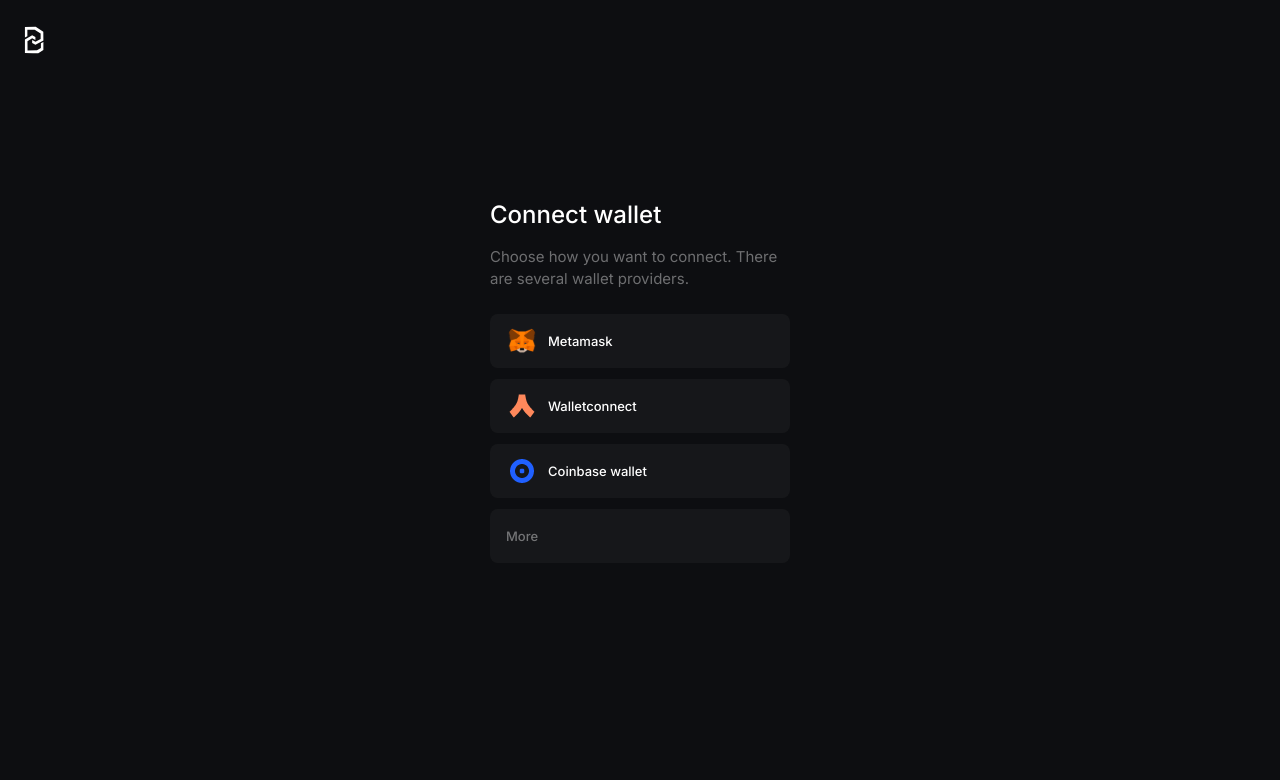
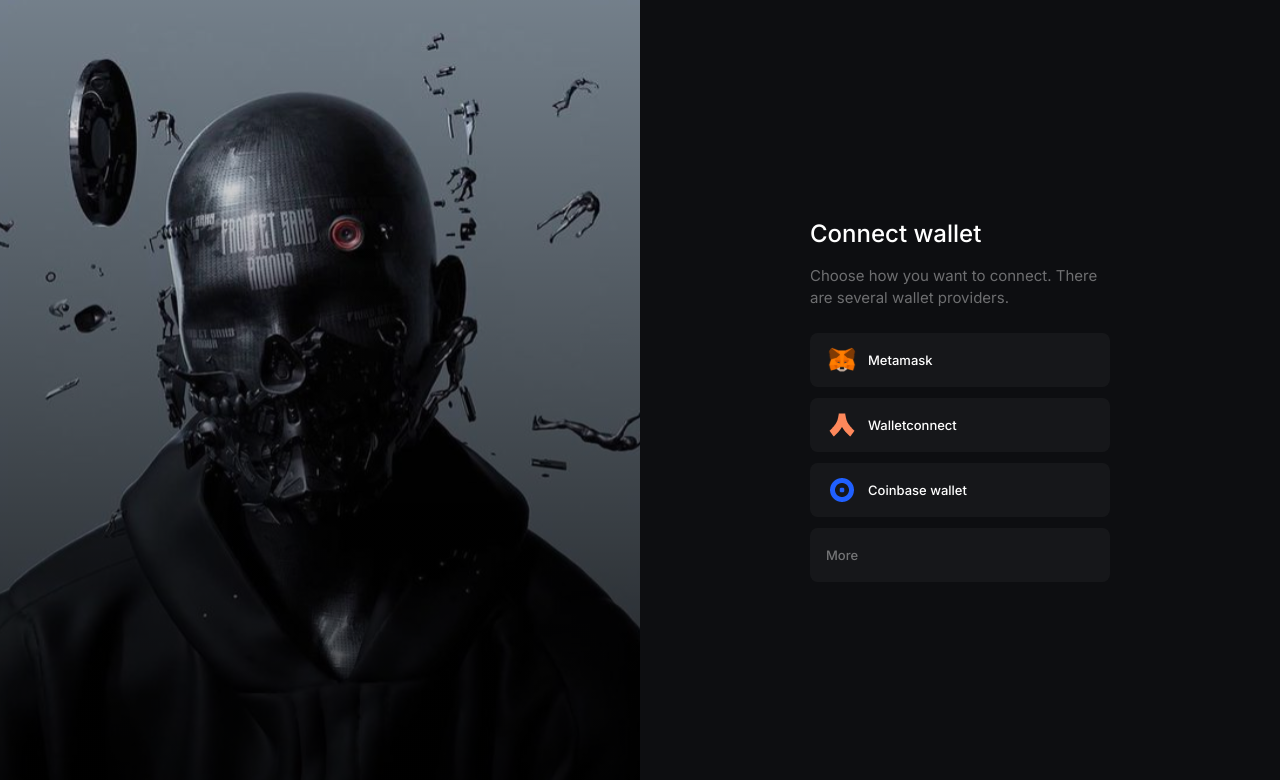
Before and after one commit to BnollarGroup/Bnollar, a React (Create React App) app: page /connect-wallet in a window 1280 px wide. Shown: the top 780 px of the page. Built offline with nearby package versions, Linux system fonts and the light colour scheme.

Commit message:
finish connect-wallet page whole responsive fixing

```diff
--- a/src/pages/SignIn/SignIn.module.css
+++ b/src/pages/SignIn/SignIn.module.css
@@ -1,108 +1,3 @@
-/* .signIn {
-  width: 100%;
-  min-height: 100vh;
-  background-color: #0d0e11;
-  display: flex;
-  overflow-y: hidden;
-}
-
-.leftImage {
-  flex: 0.5;
-}
-
-.logo {
-  display: none;
-}
-
-.maskImg {
-  width: 100%;
-  height: 100vh;
-  object-fit: cover;
-  object-position: 50% 50%;
-}
-
-.rightSignIn {
-  display: flex;
-  justify-content: center;
-  align-items: center;
-  flex: 0.5;
-}
-
-.signIinWrapper {
-  width: 360px;
-  margin: 0 20px;
-}
-
-.title {
-  font-size: 24px;
-  font-weight: 500;
-  line-height: 30px;
-  color: #fff;
-}
-
-.text {
-  font-size: 15px;
-  line-height: 22px;
-  margin-top: 16px;
-  width: 300px;
-  color: rgba(255, 255, 255, 0.4);
-}
-
-.signInContent {
-  width: 100%;
-  display: flex;
-  flex-direction: column;
-  row-gap: 11px;
-  margin-top: 24px;
-}
-
-
-@media all and (max-width: 768px) {
-  .maskImg {
-    display: none;
-  }
-  .signIn {
-    justify-content: center;
-    flex-direction: column;
-  }
-
-  .logo {
-    display: block;
-  }
-
-  .leftImage {
-   padding: 21.5px 0 0 16px;
-   width: fit-content;
-   height: 60px;
-  }
-}
-
-@media all and (max-width: 320px) {
-  .signIn {
-    flex-direction: column;
-    justify-content: center;
-  }
-
-  .rightSignIn {
-    flex: 1;
-  }
-  .signInWrapper {
-    width: 100%;
-  }
-
-  .leftImage {
-    display: block;
-    padding-left: 16px;
-    padding-top: 21.5px;
-    flex: inherit;
-  }
-
-  .maskImg {
-    display: none;
-  }
-} */
-
-
 .signIn {
   width: 100%;
   min-height: 100vh;
@@ -113,15 +8,10 @@
   overflow-y: hidden;
 }
 
-.leftImage {
-
-}
-
 .rightSignIn {
   display: flex;
   justify-content: center;
-  align-items: center;
-  flex: 0.5;
+  flex: 1;
 }
 
 .logo {
@@ -158,3 +48,31 @@
   row-gap: 11px;
   margin-top: 24px;
 }
+
+@media screen and (min-width: 768px) {
+  .signIn {
+    flex-direction: row;
+    overflow-y: hidden;
+  }
+
+  .leftImage {
+    flex: 0.5;
+  }
+
+  .rightSignIn {
+    align-items: center;
+    flex: 0.5;
+  }
+
+  .maskImg {
+    display: block;
+    width: 100%;
+    height: 100vh;
+    object-fit: cover;
+    object-position: 50% 50%;
+  }
+
+  .logo {
+    display: none;
+  }
+}
```
